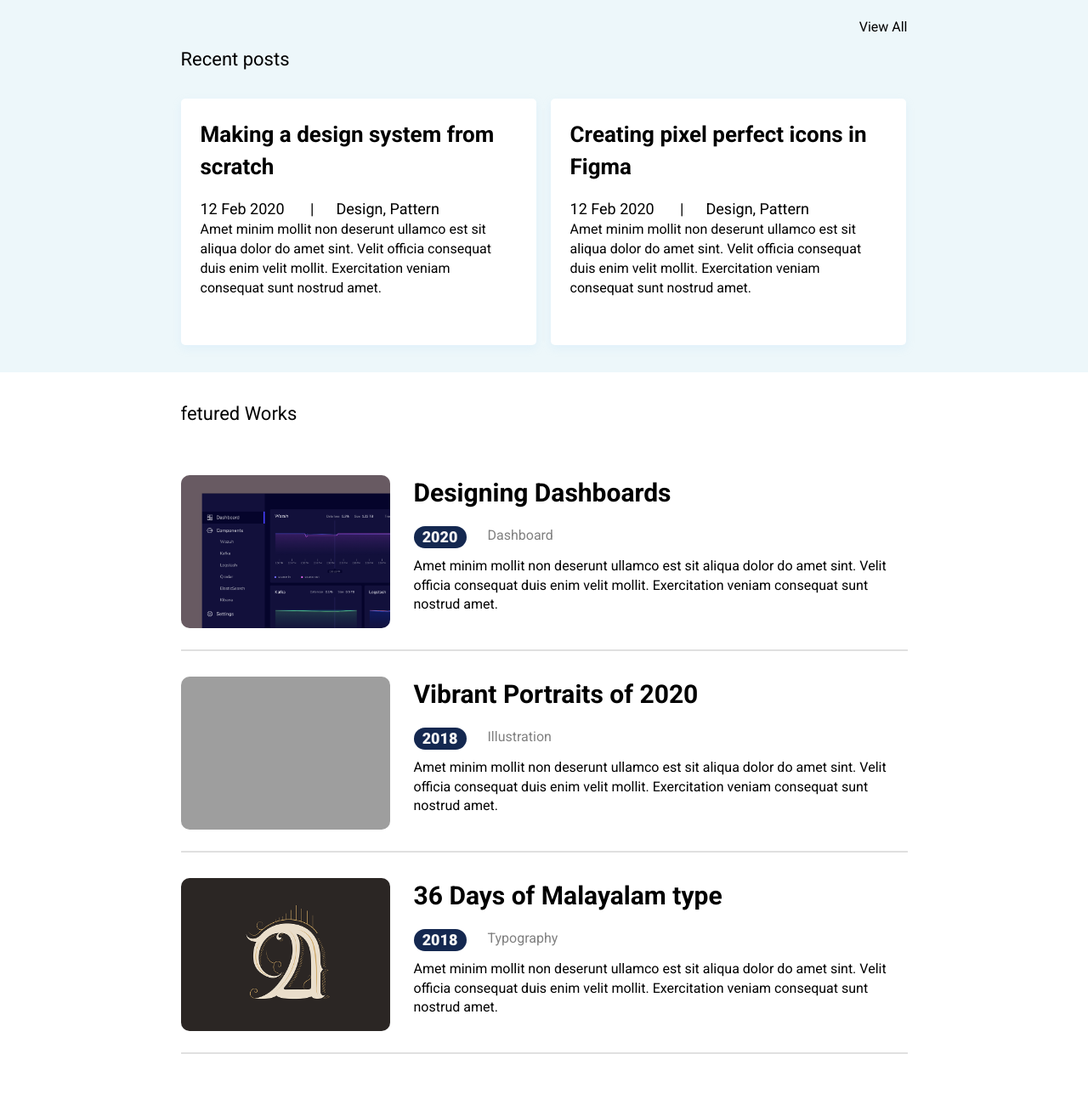
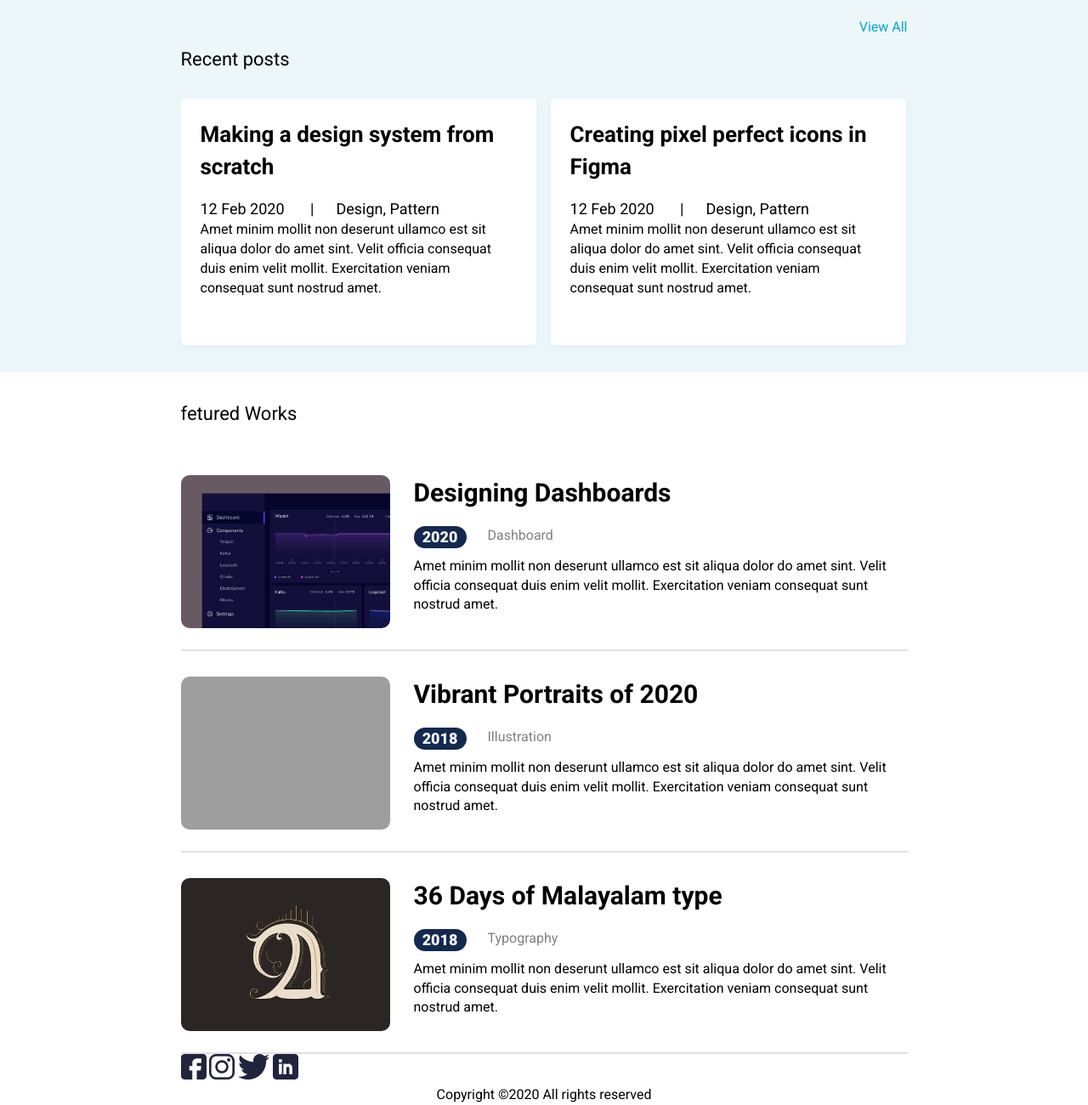
Before and after one commit to Alina-Karma/portfolio13, a plain HTML site: page index.html in a window 1280 px wide. Shown: the part 452-1752 px from the top of the page at 85% size. Before the commit the page ends 1692 px from the top, so only its background shows below. Drawn offline with Linux system fonts and the light colour scheme; grey boxes are pictures that could not be loaded.

Commit message:
Add files via upload

```diff
--- a/index.html
+++ b/index.html
@@ -128,11 +128,21 @@
                     </div>
                 </div>
             </section>
-
+            <footer class="footer">
+                <div class="container">
+                    <li class="list">
+                        <img src="fb.png" alt="" class="img__footer">
+                        <img src="insta (1).png" alt="" class="img__footer">
+                        <img src="Group.png" alt="" class="img__footer">
+                        <img src="Linkedin.png" alt="" class="img__footer">
+                    </li>
+                    <div class="text__footer">
+                        Copyright ©2020 All rights reserved
+                    </div>
+                </div>
+            </footer>
             <div>
-
             </div>
-
         </div>
         </main>
     </div>
--- a/style.css
+++ b/style.css
@@ -194,6 +194,10 @@ h3 {
     margin: 0;
 }
 
+.recent-posts__link{
+ color: #00A8CC;
+}
+
 .about__desc {
     padding-bottom: 30px;
 }
@@ -313,6 +317,10 @@ margin-bottom: 10px;
     border-radius: 6px;
 }
 
+.text__footer {
+    text-align: center;
+  }
+
 @media (max-width:480) {
     .featured__works{
         display: flex;
@@ -328,3 +336,7 @@ margin-bottom: 10px;
 
     }
 }
+
+.work__text{
+    margin-bottom: 10px;
+}
```
Also changed, not shown: 1 other file.
